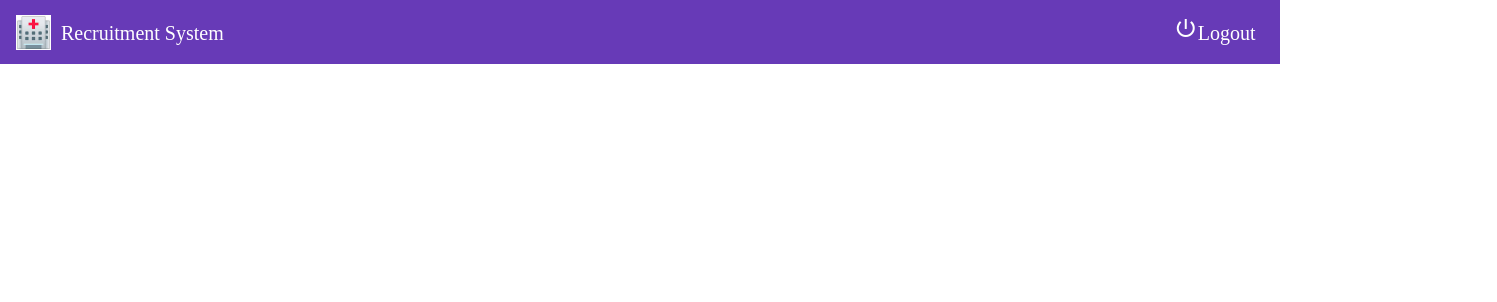
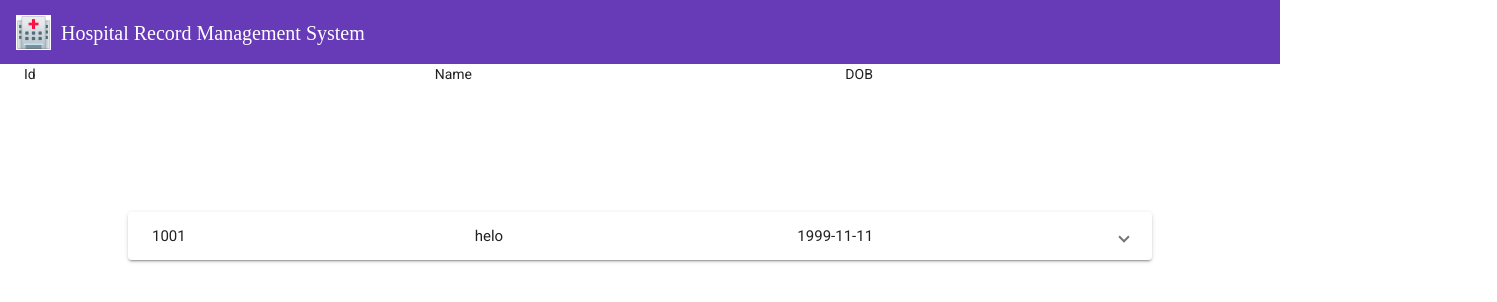
Before and after one commit to ShanmugaGanesh1999/HospitalRecordManagementSystemUI, an Angular app: page /doctor-page in a window 1280 px wide. Shown: the top 302 px of the page, 1497 px wide, since content can reach past the window. Built offline with nearby package versions, Linux system fonts and the light colour scheme.

Commit message:
doctor module changed

```diff
--- a/src/app/app.module.ts
+++ b/src/app/app.module.ts
@@ -10,6 +10,7 @@ import { ManagementComponent } from './management/management.component';
 import { BrowserAnimationsModule } from '@angular/platform-browser/animations';
 import { MatToolbarModule } from '@angular/material/toolbar';
 import { MatIconModule } from '@angular/material/icon';
+import { MatExpansionModule } from '@angular/material/expansion';
 
 @NgModule({
   declarations: [
@@ -25,6 +26,7 @@ import { MatIconModule } from '@angular/material/icon';
     BrowserAnimationsModule,
     MatToolbarModule,
     MatIconModule,
+    MatExpansionModule,
   ],
   providers: [],
   bootstrap: [AppComponent],
--- a/src/app/doctor/doctor.component.css
+++ b/src/app/doctor/doctor.component.css
@@ -1,4 +1,24 @@
 .logout {
-  margin-left: 950px;
+  margin-left: 1050px;
   font-family: "Times New Roman", Times, serif;
 }
+
+.mat-expansion-panel-header-description {
+  display: initial !important;
+  margin-right: 450px;
+}
+
+.table-size {
+  margin-left: 10%;
+  margin-right: 10%;
+  margin-top: 10%;
+}
+
+.mat-header {
+  display: flex;
+  flex-direction: row;
+  align-items: center;
+  padding: 0 24px;
+  border-radius: inherit;
+  transition: height 225ms cubic-bezier(0.4, 0, 0.2, 1);
+}
--- a/src/app/doctor/doctor.component.html
+++ b/src/app/doctor/doctor.component.html
@@ -12,7 +12,7 @@
       <div>
         <a>
           <span style="font-family: 'Times New Roman', Times, serif"
-            >Recruitment System</span
+            >Hospital Record Management System</span
           >
         </a>
         <a class="logout">
@@ -22,4 +22,34 @@
       </div>
     </mat-toolbar-row>
   </mat-toolbar>
+  <mat-accordion>
+    <div class="mat-header">
+      <mat-panel-title>Id</mat-panel-title>
+      <mat-panel-title>Name</mat-panel-title>
+      <mat-panel-title>DOB</mat-panel-title>
+    </div>
+
+    <mat-expansion-panel class="table-size">
+      <mat-expansion-panel-header>
+        <mat-panel-title>1001</mat-panel-title>
+        <mat-panel-title>helo</mat-panel-title>
+        <mat-panel-title>1999-11-11</mat-panel-title>
+      </mat-expansion-panel-header>
+      <div>
+        Gender<mat-panel-description style="margin-left: 29%"
+          >Female</mat-panel-description
+        >
+        <br />
+        <br />
+        Mobile Number<mat-panel-description style="margin-left: 25%"
+          >123456789</mat-panel-description
+        >
+        <br />
+        <br />
+        Email Id<mat-panel-description style="margin-left: 28%"
+          >7871894772</mat-panel-description
+        >
+      </div>
+    </mat-expansion-panel>
+  </mat-accordion>
 </div>
--- a/src/app/doctor/doctor.component.ts
+++ b/src/app/doctor/doctor.component.ts
@@ -3,13 +3,10 @@ import { Component, OnInit } from '@angular/core';
 @Component({
   selector: 'app-doctor',
   templateUrl: './doctor.component.html',
-  styleUrls: ['./doctor.component.css']
+  styleUrls: ['./doctor.component.css'],
 })
 export class DoctorComponent implements OnInit {
+  constructor() {}
 
-  constructor() { }
-
-  ngOnInit(): void {
-  }
-
+  ngOnInit(): void {}
 }
```
